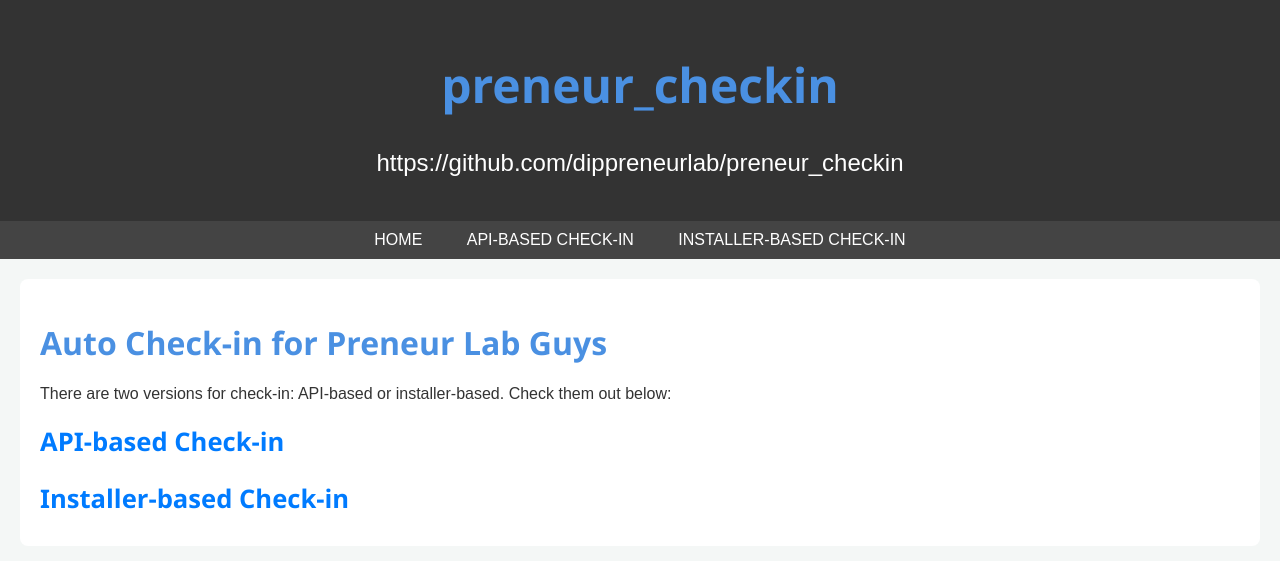
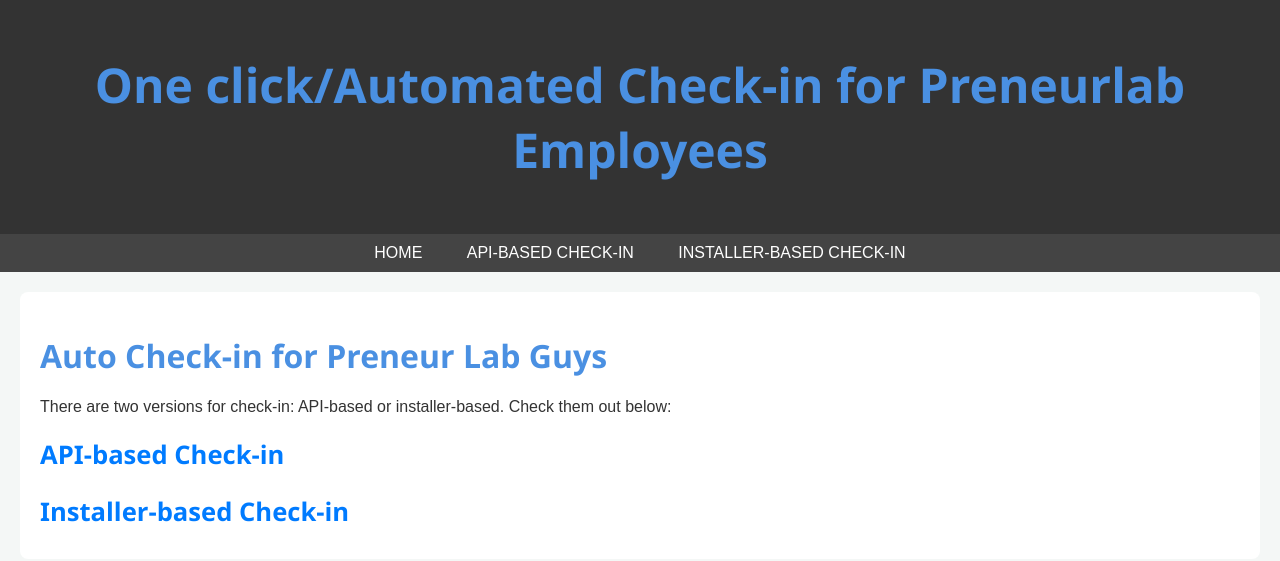
Before and after one commit to dippreneurlab/preneur_checkin, a Jekyll site: the page built from index.md, in a window 1280 px wide. Shown: the top 561 px of the page. Built offline with Jekyll 4.4.1, drawn with Linux system fonts in a browser that asks for light colours.

Commit message:
title change

```diff
--- a/_layouts/default.html
+++ b/_layouts/default.html
@@ -8,8 +8,7 @@
 </head>
 <body>
   <header>
-    <h1>{{ site.title }}</h1>
-    <p>https://github.com/dippreneurlab/preneur_checkin</p>
+    <h1><a target="_blank" href=https://github.com/dippreneurlab/preneur_checkin></a>One click/Automated Check-in for Preneurlab Employees</h1>
   </header>
   <nav>
     <a href="{{ site.baseurl }}/">Home</a>
```
